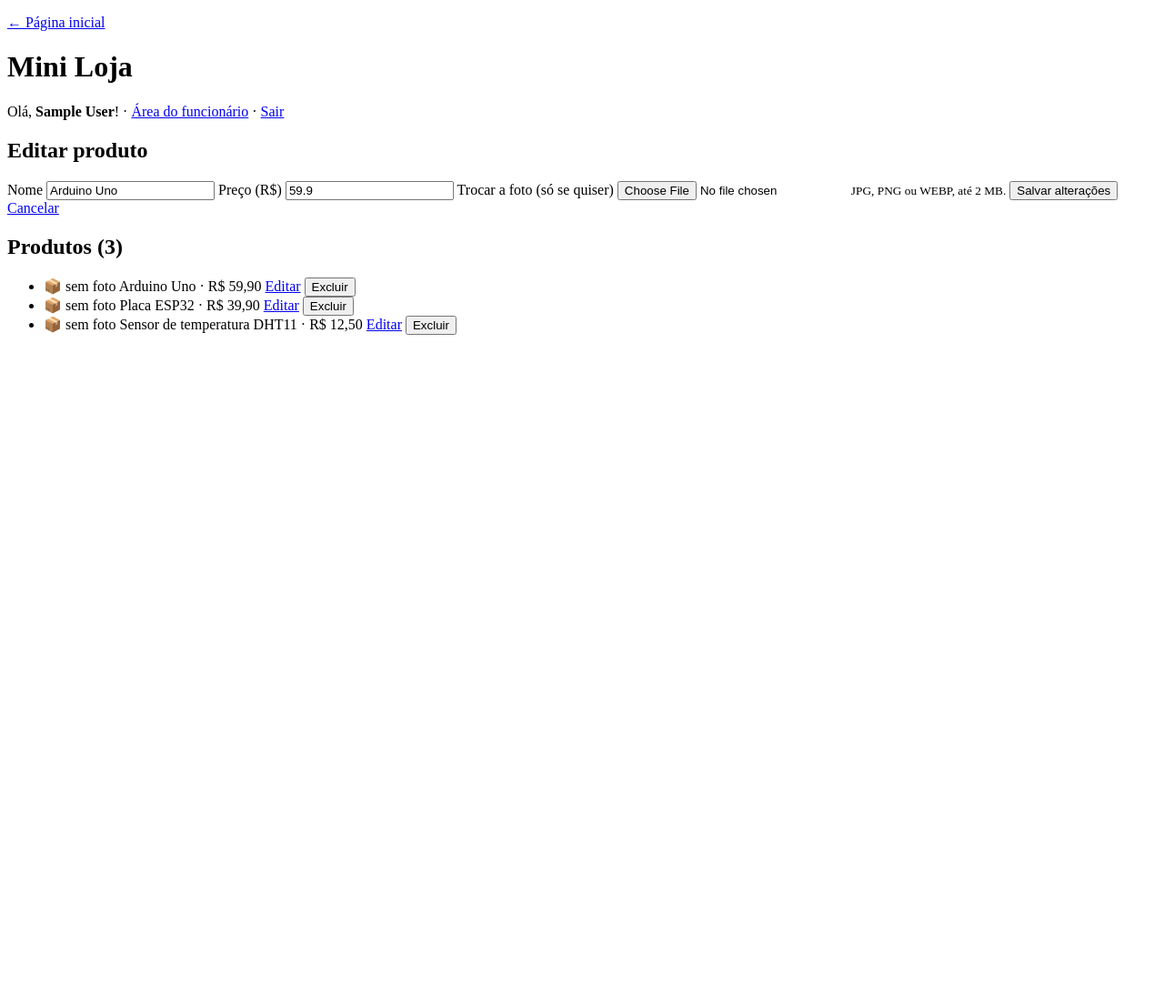
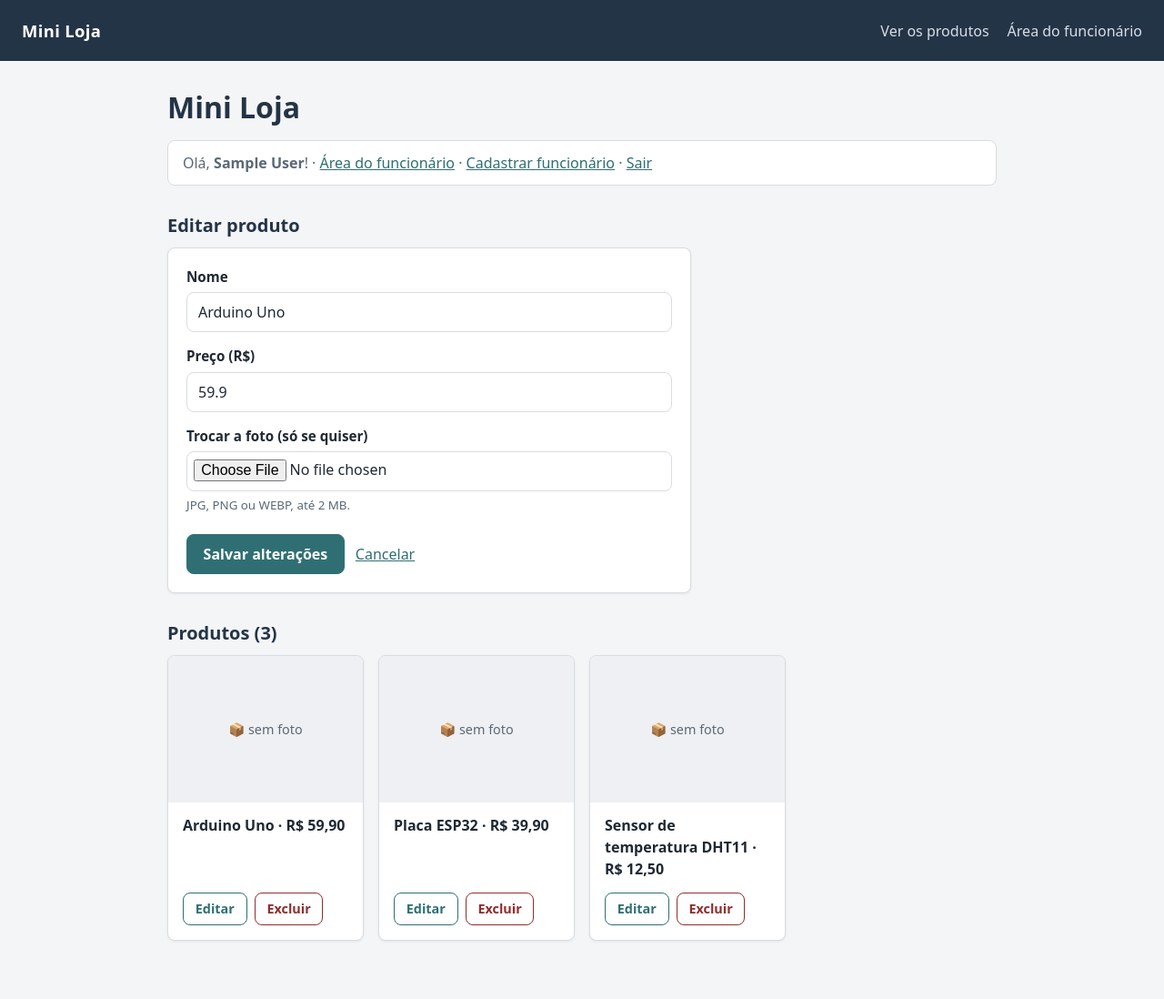
Before and after one commit to Dandastico/mini-loja, a PHP site: page /cadastro.php?editar=2 in a window 1280 px wide. Shown: the whole page at 91% size. Before the commit the page ends 368 px from the top, so only its background shows below. Run offline with PHP 8.4, Linux system fonts and the light colour scheme; the visitor is signed in with stand-in values (Sample User, id 1).

Commit message:
melhorando frontend

```diff
--- /dev/null
+++ b/estilo.css
@@ -0,0 +1,397 @@
+/* estilo.css: o visual da Mini Loja. Uma folha só, usada por todas as páginas.
+   Pensada primeiro para o celular; telas maiores ganham colunas e largura máxima. */
+
+/* ---------- a paleta: cores sóbrias, definidas num lugar só ---------- */
+:root {
+  --fundo: #f4f5f7;          /* cinza bem claro, quase branco */
+  --superficie: #ffffff;     /* cartões e formulários */
+  --borda: #d8dde3;
+  --texto: #1f2933;          /* quase preto, mais suave que o preto puro */
+  --texto-suave: #5b6876;
+  --escuro: #243447;         /* cinza-azulado do cabeçalho */
+  --destaque: #2f6f73;       /* verde-petróleo discreto: links e botões */
+  --destaque-escuro: #245a5d;
+  --erro: #8f2d2d;
+  --erro-fundo: #fbeceb;
+  --sucesso: #2c6b47;
+  --sucesso-fundo: #e7f3ec;
+
+  --raio: 8px;
+  --sombra: 0 1px 3px rgba(31, 41, 51, 0.08);
+}
+
+/* ---------- base ---------- */
+*,
+*::before,
+*::after {
+  box-sizing: border-box;
+}
+
+body {
+  margin: 0;
+  background: var(--fundo);
+  color: var(--texto);
+  font-family: system-ui, -apple-system, "Segoe UI", Roboto, sans-serif;
+  font-size: 1rem;
+  line-height: 1.5;
+}
+
+img {
+  max-width: 100%;
+}
+
+a {
+  color: var(--destaque);
+}
+
+a:hover {
+  color: var(--destaque-escuro);
+}
+
+h1,
+h2 {
+  line-height: 1.2;
+  color: var(--escuro);
+}
+
+h1 {
+  font-size: 1.6rem;
+  margin: 0 0 0.75rem;
+}
+
+h2 {
+  font-size: 1.25rem;
+  margin: 2rem 0 0.75rem;
+}
+
+/* ---------- cabeçalho e área do conteúdo ---------- */
+.topo {
+  display: flex;
+  flex-wrap: wrap;               /* no celular estreito, o menu desce para a linha de baixo */
+  align-items: center;
+  justify-content: space-between;
+  gap: 0.5rem 1.5rem;
+  background: var(--escuro);
+  padding: 0.85rem 1rem;
+}
+
+/* o menu: no canto direito do cabeçalho */
+.menu {
+  display: flex;
+  flex-wrap: wrap;
+  gap: 0.25rem 1.25rem;
+}
+
+.menu a {
+  display: inline-block;
+  padding: 0.35rem 0;            /* área de toque mais alta, sem aumentar o texto */
+  color: #d6dee6;
+  font-weight: 500;
+  text-decoration: none;
+}
+
+.menu a:hover {
+  color: #ffffff;
+  text-decoration: underline;
+  text-underline-offset: 4px;
+}
+
+.marca {
+  color: #ffffff;
+  font-weight: 700;
+  font-size: 1.15rem;
+  text-decoration: none;
+  letter-spacing: 0.02em;
+}
+
+.marca:hover {
+  color: #dfe7ee;
+}
+
+.conteudo {
+  max-width: 60rem;
+  margin: 0 auto;
+  padding: 1.25rem 1rem 3rem;
+}
+
+.subtitulo {
+  color: var(--texto-suave);
+  margin-top: 0;
+}
+
+/* ---------- botões e links com cara de botão ---------- */
+button,
+.botao {
+  display: inline-flex;
+  align-items: center;
+  justify-content: center;
+  min-height: 2.75rem;           /* fácil de tocar com o dedo */
+  padding: 0.5rem 1.1rem;
+  border: 1px solid var(--destaque);
+  border-radius: var(--raio);
+  background: var(--destaque);
+  color: #ffffff;
+  font: inherit;
+  font-weight: 600;
+  text-decoration: none;
+  cursor: pointer;
+}
+
+button:hover,
+.botao:hover {
+  background: var(--destaque-escuro);
+  border-color: var(--destaque-escuro);
+  color: #ffffff;
+}
+
+button:focus-visible,
+.botao:focus-visible,
+a:focus-visible,
+input:focus-visible {
+  outline: 3px solid rgba(47, 111, 115, 0.35);
+  outline-offset: 2px;
+}
+
+/* botão discreto: contorno, sem fundo */
+.botao-leve {
+  background: transparent;
+  color: var(--destaque);
+}
+
+.botao-leve:hover {
+  background: rgba(47, 111, 115, 0.08);
+  color: var(--destaque-escuro);
+}
+
+/* ação perigosa: vermelho sóbrio, só no contorno */
+.botao-perigo {
+  background: transparent;
+  border-color: var(--erro);
+  color: var(--erro);
+}
+
+.botao-perigo:hover {
+  background: var(--erro-fundo);
+  border-color: var(--erro);
+  color: var(--erro);
+}
+
+.botao-pequeno {
+  min-height: 2.25rem;
+  padding: 0.3rem 0.8rem;
+  font-size: 0.9rem;
+}
+
+/* ---------- página inicial: a faixa de boas-vindas ---------- */
+.destaque {
+  padding: 1.5rem 1.25rem;
+  margin-bottom: 0.5rem;
+  background: var(--superficie);
+  border: 1px solid var(--borda);
+  border-radius: var(--raio);
+  box-shadow: var(--sombra);
+}
+
+.destaque h1 {
+  margin-bottom: 0.35rem;
+}
+
+.destaque .subtitulo {
+  margin: 0;
+  font-size: 1.05rem;
+}
+
+/* ---------- avisos ---------- */
+.alerta {
+  padding: 0.75rem 1rem;
+  border-radius: var(--raio);
+  border: 1px solid transparent;
+  border-left-width: 4px;
+}
+
+.alerta-erro {
+  background: var(--erro-fundo);
+  border-color: var(--erro);
+  color: var(--erro);
+}
+
+.alerta-sucesso {
+  background: var(--sucesso-fundo);
+  border-color: var(--sucesso);
+  color: var(--sucesso);
+}
+
+/* ---------- barra de quem está logado (ou do convite para entrar) ---------- */
+.barra {
+  padding: 0.75rem 1rem;
+  background: var(--superficie);
+  border: 1px solid var(--borda);
+  border-radius: var(--raio);
+  color: var(--texto-suave);
+}
+
+/* ---------- formulários: rótulo em cima, campo na largura toda ---------- */
+.formulario {
+  display: grid;
+  gap: 0.35rem;
+  padding: 1.25rem;
+  background: var(--superficie);
+  border: 1px solid var(--borda);
+  border-radius: var(--raio);
+  box-shadow: var(--sombra);
+}
+
+.formulario label {
+  margin-top: 0.6rem;
+  font-weight: 600;
+  font-size: 0.95rem;
+}
+
+.formulario label:first-of-type {
+  margin-top: 0;
+}
+
+.formulario input:not([type="hidden"]) {
+  width: 100%;
+  min-height: 2.75rem;
+  padding: 0.5rem 0.75rem;
+  border: 1px solid var(--borda);
+  border-radius: var(--raio);
+  background: #ffffff;
+  color: var(--texto);
+  font: inherit;
+  font-size: 1rem;               /* 16px: o celular não dá zoom sozinho ao tocar no campo */
+}
+
+.formulario input[type="file"] {
+  padding: 0.45rem;
+}
+
+.formulario input:focus {
+  border-color: var(--destaque);
+}
+
+.formulario small {
+  color: var(--texto-suave);
+}
+
+.formulario .foto-atual {
+  display: flex;
+  align-items: center;
+  gap: 0.75rem;
+  margin: 0.6rem 0 0;
+  color: var(--texto-suave);
+}
+
+.formulario .foto-atual img {
+  width: 60px;
+  height: 60px;
+  object-fit: cover;
+  border-radius: 6px;
+  border: 1px solid var(--borda);
+}
+
+.formulario .acoes {
+  display: flex;
+  flex-wrap: wrap;
+  align-items: center;
+  gap: 0.75rem;
+  margin-top: 1rem;
+}
+
+/* formulários curtos (entrar, cadastrar funcionário) não esticam no computador */
+.formulario-estreito {
+  max-width: 28rem;
+}
+
+/* ---------- vitrine: os produtos em cartões ---------- */
+.vitrine {
+  list-style: none;
+  padding: 0;
+  margin: 0;
+  display: grid;
+  grid-template-columns: repeat(auto-fill, minmax(13rem, 1fr));
+  gap: 1rem;
+}
+
+.cartao {
+  display: flex;
+  flex-direction: column;
+  background: var(--superficie);
+  border: 1px solid var(--borda);
+  border-radius: var(--raio);
+  box-shadow: var(--sombra);
+  overflow: hidden;
+}
+
+.cartao-foto {
+  display: flex;
+  align-items: center;
+  justify-content: center;
+  aspect-ratio: 16 / 9;          /* no celular, mais baixa: cabe mais produto na tela */
+  overflow: hidden;              /* sem isso, uma foto grande estica a caixa e os cartões ficam desiguais */
+  background: #eef0f3;
+  color: var(--texto-suave);
+  font-size: 0.9rem;
+}
+
+/* com foto, o fundo é branco: combina com as fotos de produto, que costumam ter fundo branco */
+.cartao-foto:has(img) {
+  background: #ffffff;
+}
+
+.cartao-foto img {
+  width: 100%;
+  height: 100%;
+  padding: 0.5rem;
+  object-fit: contain;           /* a foto inteira cabe na caixa, sem cortar nem distorcer */
+}
+
+.cartao-info {
+  margin: 0;
+  padding: 0.85rem 1rem;
+  font-weight: 600;
+  flex: 1;
+}
+
+.cartao-acoes {
+  display: flex;
+  gap: 0.5rem;
+  padding: 0 1rem 1rem;
+}
+
+.cartao-acoes form {
+  margin: 0;
+}
+
+/* ---------- página de teste do ambiente ---------- */
+.conferencia {
+  margin: 0 0 0.75rem;
+}
+
+/* ---------- telas maiores ---------- */
+@media (min-width: 40rem) {
+  h1 {
+    font-size: 2rem;
+  }
+
+  .topo {
+    padding: 1rem 1.5rem;
+  }
+
+  .conteudo {
+    padding: 2rem 1.5rem 4rem;
+  }
+
+  .destaque {
+    padding: 2.25rem 2rem;
+  }
+
+  .formulario-produto {
+    max-width: 36rem;
+  }
+
+  .cartao-foto {
+    aspect-ratio: 4 / 3;
+  }
+}
--- /dev/null
+++ b/lista-de-produtos.php
@@ -0,0 +1,27 @@
+<?php
+// lista-de-produtos.php: a grade de cartões dos produtos, usada pela página inicial e pela vitrine.
+// Precisa de $produtos; com $logado preenchido, cada cartão ganha "Editar" e "Excluir".
+?>
+<!-- cada produto é um cartão: a grade arruma em colunas no computador e numa só no celular -->
+<ul class="vitrine">
+  <?php foreach ($produtos as $item): ?>
+    <li class="cartao">
+      <div class="cartao-foto">
+        <?php if ($item['imagem']): ?>
+          <img src="uploads/<?= htmlspecialchars($item['imagem']) ?>" alt="">
+        <?php else: ?>
+          <span>📦 sem foto</span>
+        <?php endif; ?>
+      </div>
+      <p class="cartao-info"><?= htmlspecialchars($item['nome']) ?> · R$ <?= number_format($item['preco'], 2, ',', '.') ?></p>
+      <?php if ($logado): ?>
+        <div class="cartao-acoes">
+          <a class="botao botao-leve botao-pequeno" href="cadastro.php?editar=<?= $item['id'] ?>">Editar</a>
+          <form method="post" action="cadastro.php">
+            <button class="botao-perigo botao-pequeno" name="excluir" value="<?= $item['id'] ?>">Excluir</button>
+          </form>
+        </div>
+      <?php endif; ?>
+    </li>
+  <?php endforeach; ?>
+</ul>
--- a/tela.php
+++ b/tela.php
@@ -3,17 +3,21 @@
 <html lang="pt-br">
 <head>
   <meta charset="UTF-8">
+  <meta name="viewport" content="width=device-width, initial-scale=1">
   <title>Mini Loja</title>
+  <link rel="stylesheet" href="estilo.css">
 </head>
 <body>
-  <p><a href="index.html">← Página inicial</a></p>
+  <?php require __DIR__ . '/topo.php'; ?>
+
+  <main class="conteudo">
   <h1>Mini Loja</h1>
 
   <!-- NOVO: quem está logado vê o próprio nome; o visitante vê o caminho para entrar -->
   <?php if ($logado): ?>
-    <p>Olá, <strong><?= htmlspecialchars($logado) ?></strong>! · <a href="funcionario.php">Área do funcionário</a> · <a href="funcionario.php?sair=1">Sair</a></p>
+    <p class="barra">Olá, <strong><?= htmlspecialchars($logado) ?></strong>! · <a href="funcionario.php">Área do funcionário</a> · <a href="funcionario.php#cadastrar-funcionario">Cadastrar funcionário</a> · <a href="funcionario.php?sair=1">Sair</a></p>
   <?php else: ?>
-    <p>É funcionário? <a href="funcionario.php">Entre</a> para cadastrar produtos.</p>
+    <p class="barra">É funcionário? <a href="funcionario.php">Entre</a> para cadastrar produtos.</p>
   <?php endif; ?>
 
   <!-- NOVO: o formulário só aparece para o funcionário logado -->
@@ -22,10 +26,10 @@
   <h2><?= !empty($produto['id']) ? 'Editar produto' : 'Novo produto' ?></h2>
 
   <?php if ($erro): ?>
-    <p style="color: firebrick"><strong>Foto recusada:</strong> <?= htmlspecialchars($erro) ?></p>
+    <p class="alerta alerta-erro"><strong>Foto recusada:</strong> <?= htmlspecialchars($erro) ?></p>
   <?php endif; ?>
   <!-- sem o enctype, o arquivo não viaja (chega só o nome dele) -->
-  <form method="post" action="cadastro.php" enctype="multipart/form-data">
+  <form class="formulario formulario-produto" method="post" action="cadastro.php" enctype="multipart/form-data">
     <!-- o id escondido diz ao controle qual produto editar (vazio = produto novo) -->
     <input type="hidden" name="id" value="<?= $produto['id'] ?? '' ?>">
 
@@ -36,38 +40,24 @@
     <input id="preco" name="preco" type="number" step="0.01" min="0" required value="<?= $produto['preco'] ?? '' ?>">
 
     <?php if (!empty($produto['imagem'])): ?>
-      <p>Foto atual: <img src="uploads/<?= htmlspecialchars($produto['imagem']) ?>" alt="" width="60"></p>
+      <p class="foto-atual">Foto atual: <img src="uploads/<?= htmlspecialchars($produto['imagem']) ?>" alt=""></p>
     <?php endif; ?>
 
     <label for="imagem"><?= !empty($produto['id']) ? 'Trocar a foto (só se quiser)' : 'Foto do produto' ?></label>
     <input id="imagem" name="imagem" type="file" accept="image/jpeg, image/png, image/webp">
     <small>JPG, PNG ou WEBP, até 2 MB.</small>
 
-    <button type="submit"><?= !empty($produto['id']) ? 'Salvar alterações' : 'Cadastrar' ?></button>
-    <?php if (!empty($produto['id'])): ?>
-      <a href="cadastro.php">Cancelar</a>
-    <?php endif; ?>
+    <div class="acoes">
+      <button type="submit"><?= !empty($produto['id']) ? 'Salvar alterações' : 'Cadastrar' ?></button>
+      <?php if (!empty($produto['id'])): ?>
+        <a href="cadastro.php">Cancelar</a>
+      <?php endif; ?>
+    </div>
   </form>
   <?php endif; ?>
 
   <h2>Produtos (<?= count($produtos) ?>)</h2>
-  <ul>
-    <?php foreach ($produtos as $item): ?>
-      <li>
-        <?php if ($item['imagem']): ?>
-          <img src="uploads/<?= htmlspecialchars($item['imagem']) ?>" alt="" width="60">
-        <?php else: ?>
-          <span>📦 sem foto</span>
-        <?php endif; ?>
-        <?= htmlspecialchars($item['nome']) ?> · R$ <?= number_format($item['preco'], 2, ',', '.') ?>
-        <?php if ($logado): ?>
-          <a href="cadastro.php?editar=<?= $item['id'] ?>">Editar</a>
-          <form method="post" action="cadastro.php" style="display: inline">
-            <button name="excluir" value="<?= $item['id'] ?>">Excluir</button>
-          </form>
-        <?php endif; ?>
-      </li>
-    <?php endforeach; ?>
-  </ul>
+  <?php require __DIR__ . '/lista-de-produtos.php'; ?>
+  </main>
 </body>
 </html>
--- /dev/null
+++ b/topo.php
@@ -0,0 +1,8 @@
+<?php // topo.php: o cabeçalho de todas as páginas. A marca leva ao início; o menu fica no canto direito ?>
+<header class="topo">
+  <a class="marca" href="./">Mini Loja</a>
+  <nav class="menu">
+    <a href="cadastro.php">Ver os produtos</a>
+    <a href="funcionario.php">Área do funcionário</a>
+  </nav>
+</header>
```
Also changed, not shown: index.html (deleted, +0 -18 lines), index.php (added, +32 -0 lines), tela-funcionario.php (+28 -14 lines), teste.php (+9 -2 lines), README.md, 4 other files.
